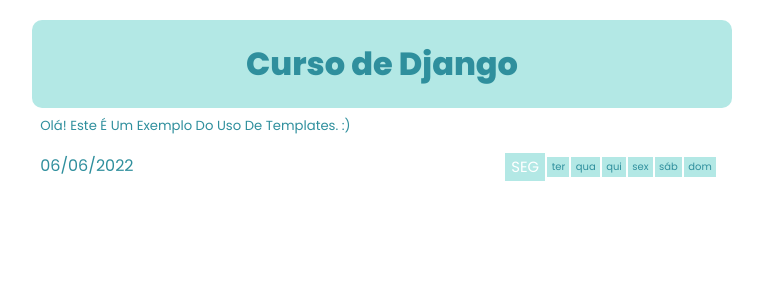
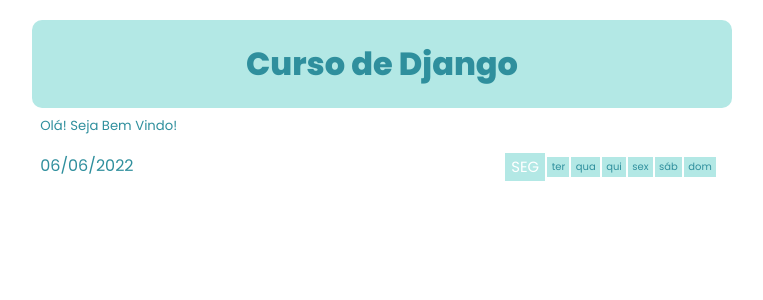
Before and after one commit to danilob/DjangoClass, a Django app: page / in a window 1280 px wide. Shown: the top 300 px of the page, without its empty margins (258-1021 px from the left). Run offline with Django 3.2, Linux system fonts and the light colour scheme.

Commit message:
correcao

```diff
--- a/django_project/views.py
+++ b/django_project/views.py
@@ -2,11 +2,11 @@
 from django.shortcuts import render
 from django.utils import timezone
 
-
+from datetime import datetime
 def greeting(request):
   week_days = ['Seg','Ter','Qua','Qui','Sex','Sáb','Dom']
   context = {
-    'greeting': 'Olá! Este é um exemplo do uso de templates. :)',
+    'greeting': 'Olá! seja bem vindo!',
     'today': timezone.now(),
     'week_days': week_days
   }
--- a/templates/greeting.html
+++ b/templates/greeting.html
@@ -13,7 +13,7 @@
   <div class="today">{{ today|date:'d/m/Y' }}</div>
   <div class="week">
     {% for week in week_days %}
-    {% if forloop.counter == today.isoweekday %}
+    {% if forloop.counter0 == today.weekday %}
       <p class="week-today">{{ week|upper }}</p>
     {% else %}
       <p>{{ week|lower }}</p>
```
